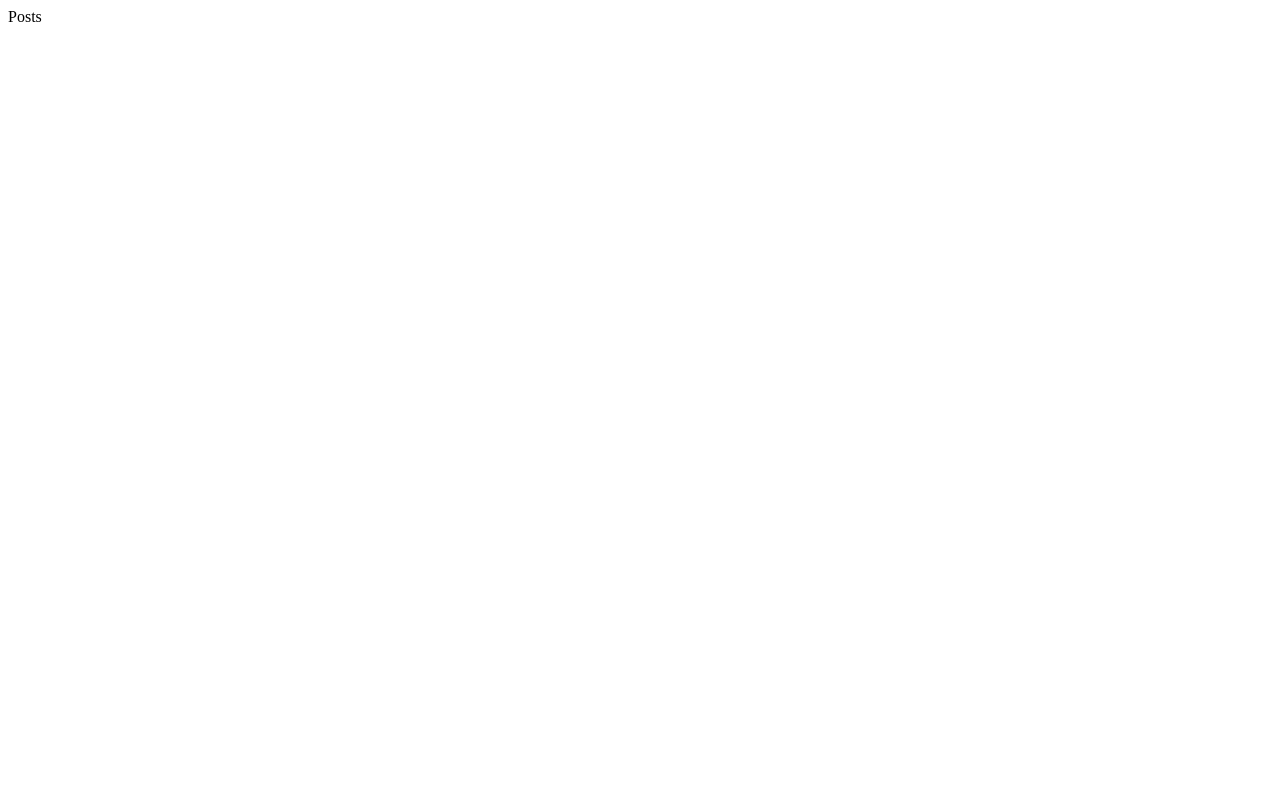
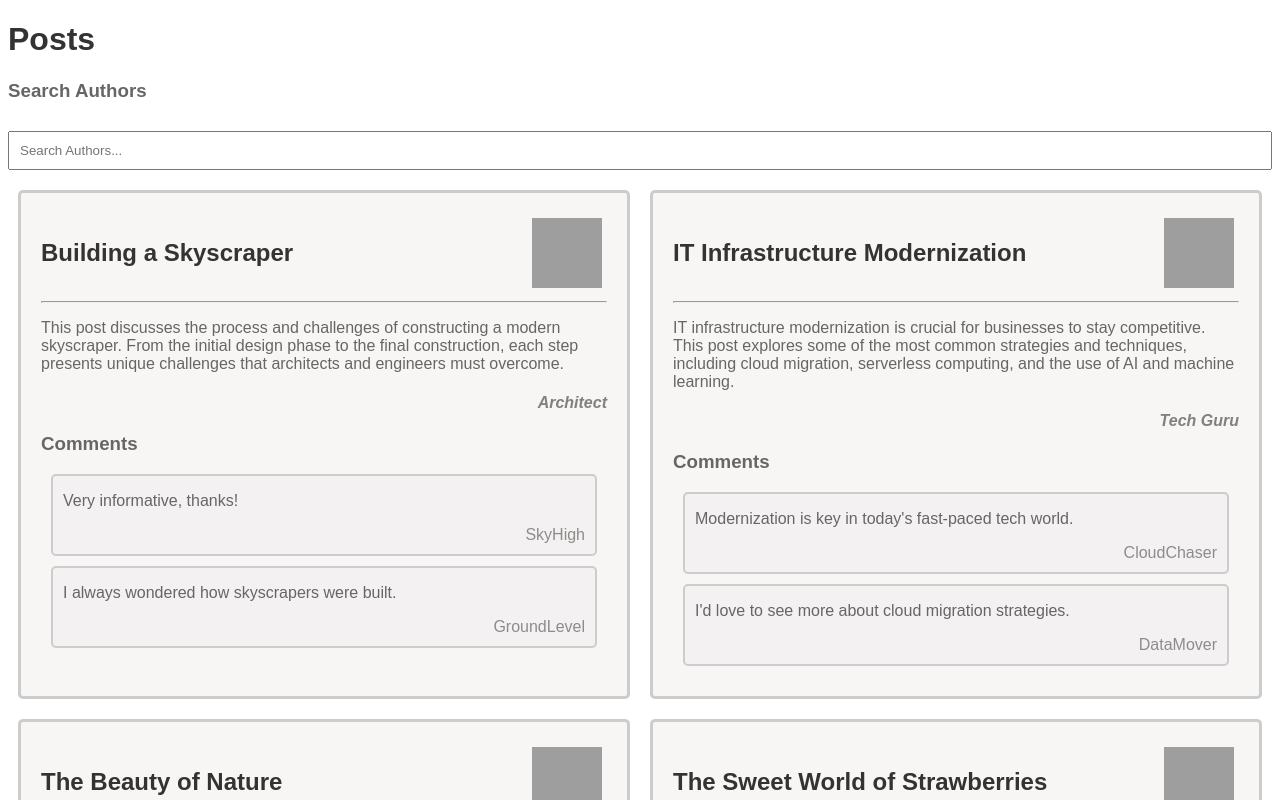
Before and after one commit to Spike433/q-task, a React (Vite) app: page / in a window 1280 px wide. Shown: the top 800 px of the page. Built offline with nearby package versions, Linux system fonts and the light colour scheme; grey boxes are pictures that could not be loaded.

Commit message:
feat: uupdate posts style

```diff
--- a/src/pages/Posts/Posts.tsx
+++ b/src/pages/Posts/Posts.tsx
@@ -1,7 +1,137 @@
+import { use } from 'i18next';
 import React from 'react';
 
+interface Comment {
+  id: number;
+  text: string;
+  nickname: string;
+}
+
+interface Post {
+  id: number;
+  title: string;
+  description: string;
+  author: string;
+  comments: Comment[];
+}
+
+const posts: Post[] = [
+  {
+    id: 1,
+    title: 'Building a Skyscraper',
+    description: 'This post discusses the process and challenges of constructing a modern skyscraper. From the initial design phase to the final construction, each step presents unique challenges that architects and engineers must overcome.',
+    author: 'Architect',
+    comments: [
+      { id: 1, text: 'Very informative, thanks!', nickname: 'SkyHigh' },
+      { id: 2, text: 'I always wondered how skyscrapers were built.', nickname: 'GroundLevel' },
+    ],
+  },
+  {
+    id: 2,
+    title: 'IT Infrastructure Modernization',
+    description: 'IT infrastructure modernization is crucial for businesses to stay competitive. This post explores some of the most common strategies and techniques, including cloud migration, serverless computing, and the use of AI and machine learning.',
+    author: 'Tech Guru',
+    comments: [
+      { id: 1, text: 'Modernization is key in today\'s fast-paced tech world.', nickname: 'CloudChaser' },
+      { id: 2, text: 'I\'d love to see more about cloud migration strategies.', nickname: 'DataMover' },
+    ],
+  },
+  {
+    id: 3,
+    title: 'The Beauty of Nature',
+    description: 'Nature is full of wonders. This post explores the beauty and importance of preserving our natural environment. We delve into various ecosystems, the flora and fauna they support, and the steps we can take to protect them.',
+    author: 'Nature Enthusiast',
+    comments: [
+      { id: 1, text: 'Nature is indeed beautiful.', nickname: 'GreenThumb' },
+      { id: 2, text: 'We should all do our part to preserve it.', nickname: 'EcoWarrior' },
+    ],
+  },
+  {
+    id: 4,
+    title: 'The Sweet World of Strawberries',
+    description: 'This post explores the delightful world of strawberries, their nutritional benefits, and how they are grown. We discuss everything from the planting process to the harvest, and even share some delicious strawberry-based recipes.',
+    author: 'Food Enthusiast',
+    comments: [
+      { id: 1, text: 'I love strawberries! They\'re so sweet and juicy.', nickname: 'BerryLover' },
+      { id: 2, text: 'It\'s interesting to learn about how they are grown.', nickname: 'FarmFresh' },
+    ],
+  },
+  {
+    id: 5,
+    title: 'The Importance of Exercise',
+    description: 'Exercise is crucial for maintaining a healthy lifestyle. This post explores the benefits of regular physical activity, including improved cardiovascular health, increased strength and flexibility, and better mental health. We also provide tips for incorporating exercise into your daily routine.',
+    author: 'Fitness Trainer',
+    comments: [
+      { id: 1, text: 'I can\'t imagine my life without exercise.', nickname: 'GymRat' },
+      { id: 2, text: 'Different types of workouts.', nickname: 'FitLife' },
+    ],
+  },
+];
+
 export function PostsPage(){
+  const [search, setSearch] = React.useState('');
+  const [filteredPosts, setFilteredPosts] = React.useState<Post[]>([]);
+
+
+  React.useEffect(() => {
+    setFilteredPosts(
+      posts.filter((post) =>
+        post.author.toLowerCase().includes(search.toLowerCase())
+      )
+    );
+  }, [search]);
+
   return (
-    <div>Posts</div>
+    <div>
+  <h1 style={{ color: '#333', fontFamily: 'Arial' }}>Posts</h1>
+  <h3 style={{ color: '#666', fontFamily: 'Arial' }}>Search Authors</h3>
+  <input
+    type="text"
+    placeholder='Search Authors...'
+    value={search}
+    onChange={(e) => setSearch(e.target.value)}
+    style={{ padding: '10px', margin: '10px 0', width: '100%', boxSizing: 'border-box' }}
+  />
+
+  <div style={{ display: 'flex', flexWrap: 'wrap', justifyContent: 'space-between' }}>
+    {filteredPosts.map((post) => (
+      <div
+        key={post.id}
+        style={{
+          border: '3px solid #ccc',
+          padding: '20px',
+          margin: '10px',
+          flex: '1 0 46%',
+          boxSizing: 'border-box',
+          backgroundColor: '#f5f2f2b7',
+          borderRadius: '5px'
+        }}
+      >
+        <div style={{ display: 'flex', alignItems: 'center', justifyContent:'space-between' }}>
+          <h2 style={{ color: '#333', fontFamily: 'Arial' }}>{post.title}</h2>
+          <img
+            style={{ margin: '5px' }}
+            src={`https://picsum.photos/seed/${post.id}/70`}
+            alt="Post"
+          />
+        </div>
+        <hr/>
+        <p style={{ color: '#666', fontFamily: 'Arial' }}>{post.description}</p>
+        <h4>
+          <span style={{ display: 'block', textAlign: 'right', fontStyle:'italic', color: '#817f7f', fontFamily: 'Arial' }}>{post.author}</span>
+        </h4>
+        <h3 style={{ color: '#666', fontFamily: 'Arial' }}>Comments</h3>
+
+        {post.comments.map((comment) => (
+          <div key={comment.id}
+            style={{ margin:'10px', paddingLeft:'10px',paddingBottom:'10px', paddingRight:'10px', border: '2px solid #ccc', backgroundColor: '#f3f1f1', borderRadius: '5px' }}>
+            <p style={{ color: '#666', fontFamily: 'Arial' }}>{comment.text}</p>
+            <span style={{  display: 'block', textAlign: 'right', color: '#8f8b8b', fontFamily: 'Arial' }}>{comment.nickname}</span>
+          </div>
+        ))}
+      </div>
+    ))}
+  </div>
+</div>
   );
 };
```
